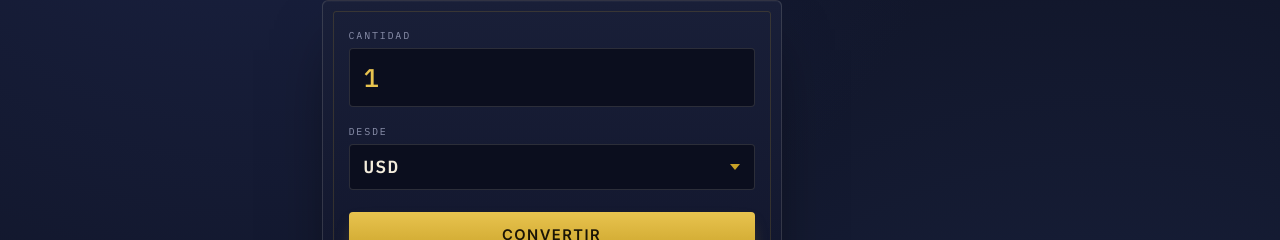
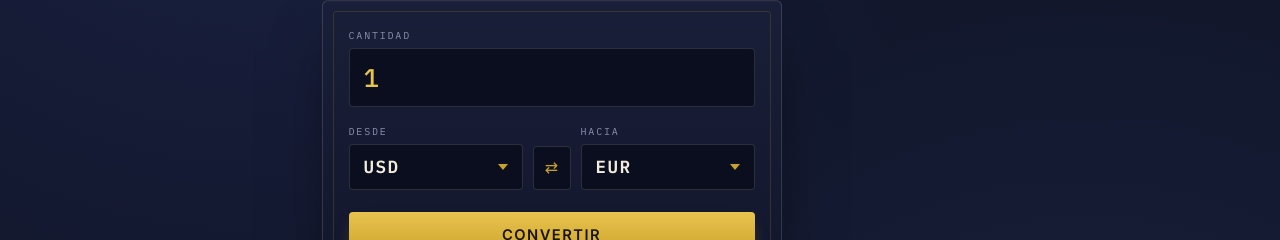
Before and after one commit to JJVasco007/DeCoCoins, a plain HTML site: page index.html in a window 1280 px wide. Shown: the part 251-491 px from the top of the page. Drawn offline with nearby package versions, Linux system fonts and the light colour scheme; a web font is replaced by a local one.

Commit message:
Update index.html

```diff
--- a/index.html
+++ b/index.html
@@ -258,7 +258,30 @@
       <option value="AUD">AUD</option>
     </select>
   </div>
+
+  <button class="swap-btn" onclick="swapCurrencies()" title="Invertir monedas">⇄</button>
+
+  <div class="flap">
+    <span class="field-label">Hacia</span>
+    <select id="to">
+      <option value="EUR">EUR</option>
+      <option value="USD">USD</option>
+      <option value="COP">COP</option>
+      <option value="MXN">MXN</option>
+      <option value="GBP">GBP</option>
+      <option value="JPY">JPY</option>
+      <option value="BRL">BRL</option>
+      <option value="ARS">ARS</option>
+      <option value="CLP">CLP</option>
+      <option value="PEN">PEN</option>
+      <option value="CAD">CAD</option>
+      <option value="CHF">CHF</option>
+      <option value="CNY">CNY</option>
+      <option value="AUD">AUD</option>
+    </select>
   </div>
+</div>
+
 
       <button class="convert-btn" onclick="convert()">Convertir</button>
 
```
Lines whose indentation alone changed are shown as unchanged.
